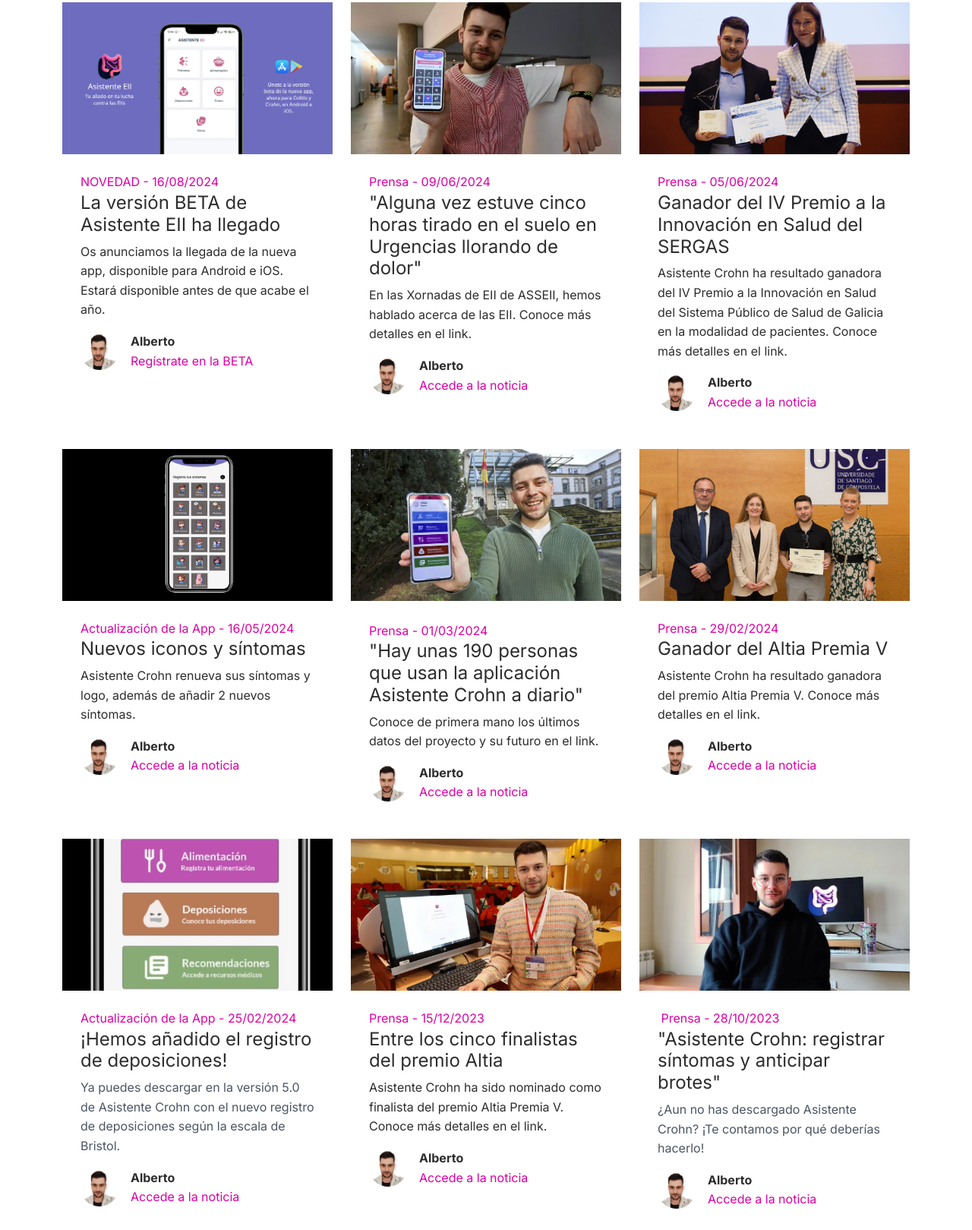
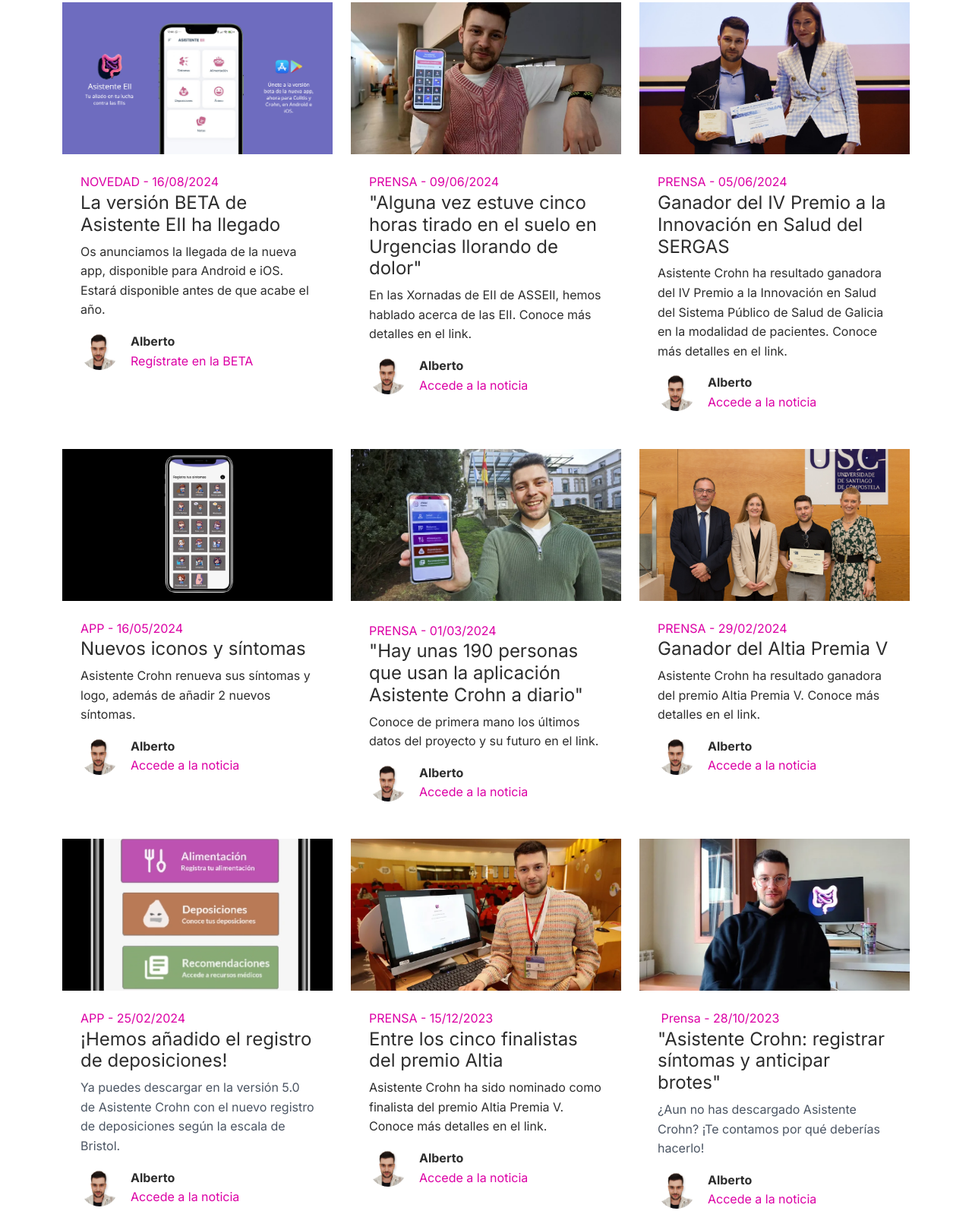
Before and after one commit to albertoruibalojea/albertoruibalojea.github.io, a plain HTML site: page projects.html in a window 1280 px wide. Shown: the part 1108-2727 px from the top of the page at 76% size. Drawn offline with Linux system fonts and the light colour scheme.

```diff
--- a/projects.html
+++ b/projects.html
@@ -76,7 +76,7 @@
                 <div class="col">
                     <div class="card"><img class="card-img-top w-100 d-block fit-cover" style="height: 200px;" src="assets/img/project/farodevigo_24_06_09_imagen.png">
                         <div class="card-body p-4">
-                            <p class="text-primary card-text mb-0">Prensa - 09/06/2024</p>
+                            <p class="text-primary card-text mb-0">PRENSA - 09/06/2024</p>
                             <h4 class="card-title">"Alguna vez estuve cinco horas tirado en el suelo en Urgencias llorando de dolor"</h4>
                             <p class="card-text">En las Xornadas de EII de ASSEII, hemos hablado acerca de las EII. Conoce más detalles en el link.</p>
                             <div class="d-flex"><img class="rounded-circle flex-shrink-0 me-3 fit-cover" width="50" height="50" src="assets/img/project/me.jpg">
@@ -90,7 +90,7 @@
                 <div class="col">
                     <div class="card"><img class="card-img-top w-100 d-block fit-cover" style="height: 200px;" src="assets/img/project/acis_2024.jpg">
                         <div class="card-body p-4">
-                            <p class="text-primary card-text mb-0">Prensa - 05/06/2024</p>
+                            <p class="text-primary card-text mb-0">PRENSA - 05/06/2024</p>
                             <h4 class="card-title">Ganador del IV Premio a la Innovación en Salud del SERGAS</h4>
                             <p class="card-text">Asistente Crohn ha resultado ganadora del IV Premio a la Innovación en Salud del Sistema Público de Salud de Galicia en la modalidad de pacientes. Conoce más detalles en el link.</p>
                             <div class="d-flex"><img class="rounded-circle flex-shrink-0 me-3 fit-cover" width="50" height="50" src="assets/img/project/me.jpg">
@@ -104,7 +104,7 @@
                 <div class="col">
                     <div class="card"><img class="card-img-top w-100 d-block fit-cover" style="height: 200px;" src="assets/img/project/mayo24_nuevossintomas.png">
                         <div class="card-body p-4">
-                            <p class="text-primary card-text mb-0">Actualización de la App - 16/05/2024</p>
+                            <p class="text-primary card-text mb-0">APP - 16/05/2024</p>
                             <h4 class="card-title">Nuevos iconos y síntomas</h4>
                             <p class="card-text">Asistente Crohn renueva sus síntomas y logo, además de añadir 2 nuevos síntomas.</p>
                             <div class="d-flex"><img class="rounded-circle flex-shrink-0 me-3 fit-cover" width="50" height="50" src="assets/img/project/me.jpg">
@@ -118,7 +118,7 @@
                 <div class="col">
                     <div class="card"><img class="card-img-top w-100 d-block fit-cover" style="height: 200px;padding-top: 0px;padding-bottom: 0px;margin-bottom: 3px;" src="assets/img/project/6forkyyn.png" width="456" height="200">
                         <div class="card-body p-4">
-                            <p class="text-primary card-text mb-0">Prensa - 01/03/2024</p>
+                            <p class="text-primary card-text mb-0">PRENSA - 01/03/2024</p>
                             <h4 class="card-title">"Hay unas 190 personas que usan la aplicación Asistente Crohn a diario"</h4>
                             <p class="card-text">Conoce de primera mano los últimos datos del proyecto y su futuro en el link.</p>
                             <div class="d-flex"><img class="rounded-circle flex-shrink-0 me-3 fit-cover" width="50" height="50" src="assets/img/project/me.jpg">
@@ -132,7 +132,7 @@
                 <div class="col">
                     <div class="card"><img class="card-img-top w-100 d-block fit-cover" style="height: 200px;" src="assets/img/project/240411_Día_da_Escola_Enxeñaría_2024_199.jpg">
                         <div class="card-body p-4">
-                            <p class="text-primary card-text mb-0">Prensa - 29/02/2024</p>
+                            <p class="text-primary card-text mb-0">PRENSA - 29/02/2024</p>
                             <h4 class="card-title">Ganador del Altia Premia V</h4>
                             <p class="card-text">Asistente Crohn ha resultado ganadora del premio Altia Premia V. Conoce más detalles en el link.</p>
                             <div class="d-flex"><img class="rounded-circle flex-shrink-0 me-3 fit-cover" width="50" height="50" src="assets/img/project/me.jpg">
@@ -146,7 +146,7 @@
                 <div class="col">
                     <div class="card"><img class="card-img-top w-100 d-block fit-cover" style="height: 200px;" src="assets/img/project/asistentecrohn_v5.0_poop.png">
                         <div class="card-body p-4">
-                            <p class="text-primary card-text mb-0">Actualización de la App - 25/02/2024</p>
+                            <p class="text-primary card-text mb-0">APP - 25/02/2024</p>
                             <h4 class="card-title">¡Hemos añadido el registro de deposiciones!</h4>
                             <p class="card-text"><span style="color: rgb(75, 85, 99);">Ya puedes descargar en la versión 5.0 de Asistente Crohn con el nuevo registro de deposiciones según la escala de Bristol.</span></p>
                             <div class="d-flex"><img class="rounded-circle flex-shrink-0 me-3 fit-cover" width="50" height="50" src="assets/img/project/me.jpg">
@@ -160,7 +160,7 @@
                 <div class="col">
                     <div class="card"><img class="card-img-top w-100 d-block fit-cover" style="height: 200px;" src="assets/img/project/49ea2yoi.png">
                         <div class="card-body p-4">
-                            <p class="text-primary card-text mb-0">Prensa - 15/12/2023</p>
+                            <p class="text-primary card-text mb-0">PRENSA - 15/12/2023</p>
                             <h4 class="card-title">Entre los cinco finalistas del premio Altia</h4>
                             <p class="card-text">Asistente Crohn ha sido nominado como finalista del premio Altia Premia V. Conoce más detalles en el link.</p>
                             <div class="d-flex"><img class="rounded-circle flex-shrink-0 me-3 fit-cover" width="50" height="50" src="assets/img/project/me.jpg">
@@ -188,7 +188,7 @@
                 <div class="col">
                     <div class="card"><img class="card-img-top w-100 d-block fit-cover" style="height: 200px;" src="assets/img/project/62a75acf77-20220613-patxot-aplicacion-crhn-6349.jpg">
                         <div class="card-body p-4">
-                            <p class="text-primary card-text mb-0">Prensa - 17/06/2022</p>
+                            <p class="text-primary card-text mb-0">PRENSA - 17/06/2022</p>
                             <h4 class="card-title">"La APP que ayuda a los pacientes con Crohn a gestionar su día"</h4>
                             <p class="card-text"><span style="color: rgb(75, 85, 99);">Os dejamos un enlace a la noticia por aquí</span></p>
                             <div class="d-flex"><img class="rounded-circle flex-shrink-0 me-3 fit-cover" width="50" height="50" src="assets/img/project/me.jpg">
```
